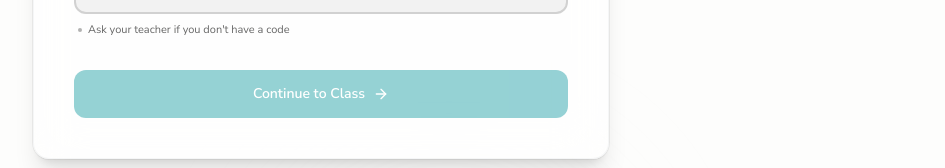
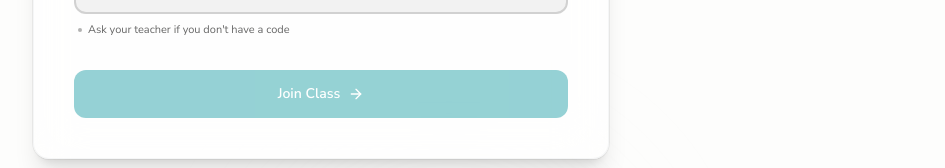
Before and after one commit to HuzaifaCand/query-base, a Next.js app: page /join in a window 1280 px wide. Shown: the part 465-633 px from the top of the page, without its empty margins (319-1264 px from the left). Built offline with nearby package versions, Linux system fonts and the light colour scheme; no server answers.

Commit message:
join component with reusable stuff

```diff
--- a/src/components/join/JoinComponent.tsx
+++ b/src/components/join/JoinComponent.tsx
@@ -1,12 +1,14 @@
 "use client";
 
 import { motion } from "framer-motion";
-import { ArrowRight, Hash, User, Sparkles } from "lucide-react";
+import { User, Sparkles } from "lucide-react";
 import { useState } from "react";
 import clsx from "clsx";
 import { ThemeToggle } from "@/components/theme/ThemeToggle";
 import { ClassCodeInput } from "./ClassCodeInput";
 import { supabase } from "@/lib/supabase";
+import { ContinueButton } from "./ContinueButton";
+import { TextInput } from "./TextInput";
 
 export default function JoinComponent() {
   const [displayName, setDisplayName] = useState("");
@@ -14,11 +16,12 @@ export default function JoinComponent() {
   const [submitting, setSubmitting] = useState(false);
 
   const handleJoinClass = async () => {
-    if (!classCode || !displayName) return;
+    if (!classCode) return;
     const {
       data: { user },
     } = await supabase.auth.getUser();
     if (!user) return;
+    if (displayName) {
       const { error: userError } = await supabase
         .from("update")
         .update({ full_name: displayName })
@@ -27,6 +30,7 @@ export default function JoinComponent() {
       if (userError) {
         console.error("Error updating user:", userError);
         return;
+      }
     }
 
     setSubmitting(true);
@@ -98,31 +102,24 @@ export default function JoinComponent() {
               animate={{ opacity: 1, x: 0 }}
               transition={{ delay: 0.4 }}
             >
-              <label
-                htmlFor="display-name"
-                className="block text-xs font-semibold text-muted-foreground ml-1 mb-1.5 uppercase tracking-wider"
+              <TextInput
+                title="Display Name"
+                text={displayName}
+                setText={setDisplayName}
+                placeholder="Enter your name"
+                Icon={User}
+              />
+            </motion.div>
+            <motion.div
+              initial={{ opacity: 0, x: -10 }}
+              animate={{ opacity: 1, x: 0 }}
+              transition={{ delay: 0.5 }}
             >
-                Display Name
-              </label>
-              <div className="relative group">
-                <User className="absolute left-3.5 top-1/2 -translate-y-1/2 w-4 h-4 text-muted-foreground/60 transition-colors group-focus-within:text-primary" />
-                <input
-                  id="display-name"
-                  type="text"
-                  value={displayName}
-                  onChange={(e) => setDisplayName(e.target.value)}
-                  placeholder="Enter your name"
-                  className={clsx(
-                    "w-full rounded-xl border border-input bg-background/50 px-4 pl-10 py-3 text-sm outline-none transition-all",
-                    "focus:border-primary/50 focus:ring-4 focus:ring-primary/10",
-                    "placeholder:text-muted-foreground/40",
-                    "hover:border-accent-foreground/20",
-                  )}
+              <ClassCodeInput
+                classCode={classCode}
+                setClassCode={setClassCode}
               />
-              </div>
             </motion.div>
-
-            <ClassCodeInput classCode={classCode} setClassCode={setClassCode} />
 
             <motion.div
               initial={{ opacity: 0, y: 10 }}
@@ -130,25 +127,13 @@ export default function JoinComponent() {
               transition={{ delay: 0.6 }}
               className="pt-2"
             >
-              <button
-                type="button"
-                disabled={!classCode || !displayName || submitting}
-                onClick={handleJoinClass}
-                className={clsx(
-                  "w-full relative group overflow-hidden rounded-xl bg-ring px-4 py-3.5 text-sm font-semibold text-white shadow-md transition-all",
-                  "hover:-translate-y-0.5",
-                  "active:translate-y-0 active:scale-[0.98]",
-                  "disabled:opacity-50 disabled:cursor-not-allowed disabled:shadow-none disabled:hover:translate-y-0",
-                )}
-              >
-                <div className="absolute inset-0 bg-gradient-to-r from-transparent via-white/20 to-transparent -translate-x-full group-hover:animate-shimmer" />
-                <span className="flex items-center justify-center gap-2 relative z-10">
-                  {submitting ? "Joining..." : "Continue to Class"}{" "}
-                  {!submitting && (
-                    <ArrowRight className="w-4 h-4 transition-transform" />
-                  )}
-                </span>
-              </button>
+              <ContinueButton
+                disabled={!classCode}
+                text="Join Class"
+                loadingText="Joining..."
+                submitting={submitting}
+                handleSubmit={handleJoinClass}
+              />
             </motion.div>
           </div>
         </div>
```
Lines whose indentation alone changed are shown as unchanged.
